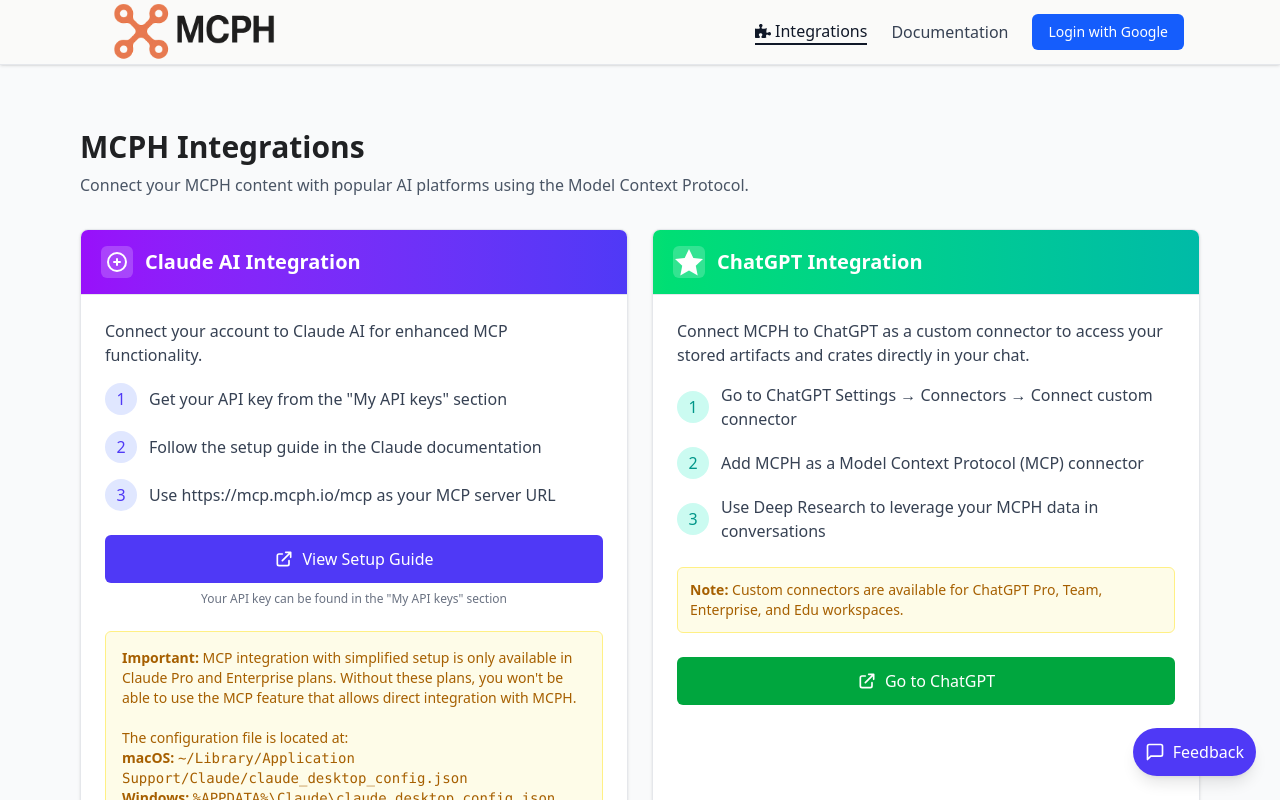
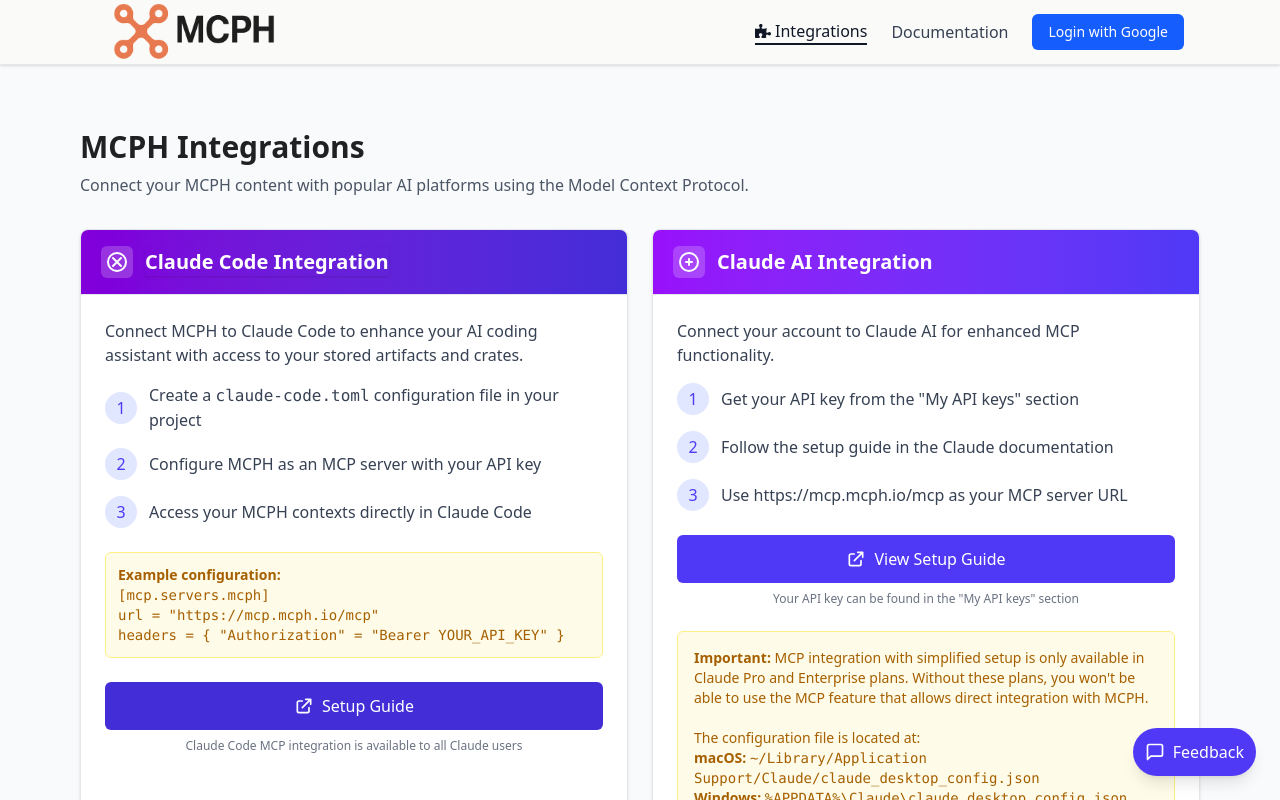
Before and after one commit to ravediamond/MCPH, a Next.js app: page /integrations in a window 1280 px wide. Shown: the top 800 px of the page. Built offline with nearby package versions, Linux system fonts and the light colour scheme; no server answers.

Commit message:
feat: added claude code

```diff
--- a/app/(dashboard)/integrations/page.tsx
+++ b/app/(dashboard)/integrations/page.tsx
@@ -19,6 +19,114 @@
   // Shared function to render integration cards
   const renderIntegrationCards = () => (
     <div className="grid grid-cols-1 md:grid-cols-2 gap-6">
+      {/* Claude Code Integration Card */}
+      <Card hoverable>
+        <Card.Header className="bg-gradient-to-r from-purple-700 to-indigo-700 text-white">
+          <div className="flex items-center">
+            <div className="mr-3">
+              <svg
+                width="32"
+                height="32"
+                viewBox="0 0 32 32"
+                fill="none"
+                xmlns="http://www.w3.org/2000/svg"
+              >
+                <rect
+                  width="32"
+                  height="32"
+                  rx="6"
+                  fill="white"
+                  fillOpacity="0.2"
+                />
+                <path
+                  d="M7 16C7 11.0294 11.0294 7 16 7C20.9706 7 25 11.0294 25 16C25 20.9706 20.9706 25 16 25C11.0294 25 7 20.9706 7 16Z"
+                  stroke="white"
+                  strokeWidth="2"
+                />
+                <path
+                  d="M12 20L20 12M12 12L20 20"
+                  stroke="white"
+                  strokeWidth="2"
+                  strokeLinecap="round"
+                />
+              </svg>
+            </div>
+            <h2 className="text-xl font-bold text-white shadow-sm">Claude Code Integration</h2>
+          </div>
+        </Card.Header>
+        <div className="p-6">
+          <div className="mb-6">
+            <p className="text-gray-700 mb-4">
+              Connect MCPH to Claude Code to enhance your AI coding assistant with access to your stored artifacts and crates.
+            </p>
+
+            <div className="space-y-4 mb-6">
+              <div className="flex items-center">
+                <div className="w-8 h-8 rounded-full bg-indigo-100 text-indigo-600 flex items-center justify-center mr-3 flex-shrink-0">
+                  1
+                </div>
+                <span className="text-gray-700">
+                  Create a <code>claude-code.toml</code> configuration file in your project
+                </span>
+              </div>
+              <div className="flex items-center">
+                <div className="w-8 h-8 rounded-full bg-indigo-100 text-indigo-600 flex items-center justify-center mr-3 flex-shrink-0">
+                  2
+                </div>
+                <span className="text-gray-700">
+                  Configure MCPH as an MCP server with your API key
+                </span>
+              </div>
+              <div className="flex items-center">
+                <div className="w-8 h-8 rounded-full bg-indigo-100 text-indigo-600 flex items-center justify-center mr-3 flex-shrink-0">
+                  3
+                </div>
+                <span className="text-gray-700">
+                  Access your MCPH contexts directly in Claude Code
+                </span>
+              </div>
+            </div>
+
+            <div className="p-3 bg-yellow-50 border border-yellow-200 rounded-md mb-6">
+              <p className="text-yellow-700 text-sm">
+                <strong>Example configuration:</strong><br />
+                <code>
+                  [mcp.servers.mcph]<br />
+                  url = "https://mcp.mcph.io/mcp"<br />
+                  headers = {"{"} "Authorization" = "Bearer YOUR_API_KEY" {"}"}
+                </code>
+              </p>
+            </div>
+          </div>
+
+          <a
+            href="https://docs.anthropic.com/en/docs/claude-code/mcp"
+            target="_blank"
+            rel="noopener noreferrer"
+            className="w-full flex items-center justify-center px-4 py-3 bg-indigo-700 text-white rounded-md hover:bg-indigo-800 focus:outline-none focus:ring-2 focus:ring-indigo-600 focus:ring-offset-2 transition-colors"
+          >
+            <svg
+              className="w-5 h-5 mr-2"
+              fill="none"
+              stroke="currentColor"
+              viewBox="0 0 24 24"
+              xmlns="http://www.w3.org/2000/svg"
+            >
+              <path
+                strokeLinecap="round"
+                strokeLinejoin="round"
+                strokeWidth="2"
+                d="M10 6H6a2 2 0 00-2 2v10a2 2 0 002 2h10a2 2 0 002-2v-4M14 4h6m0 0v6m0-6L10 14"
+              ></path>
+            </svg>
+            Setup Guide
+          </a>
+          <p className="text-xs text-gray-500 mt-2 text-center">
+            Claude Code MCP integration is available to all Claude users
+          </p>
+        </div>
+      </Card>
+
       {/* Claude Integration Card */}
       <Card hoverable>
         <Card.Header className="bg-gradient-to-r from-purple-600 to-indigo-600 text-white">
```
